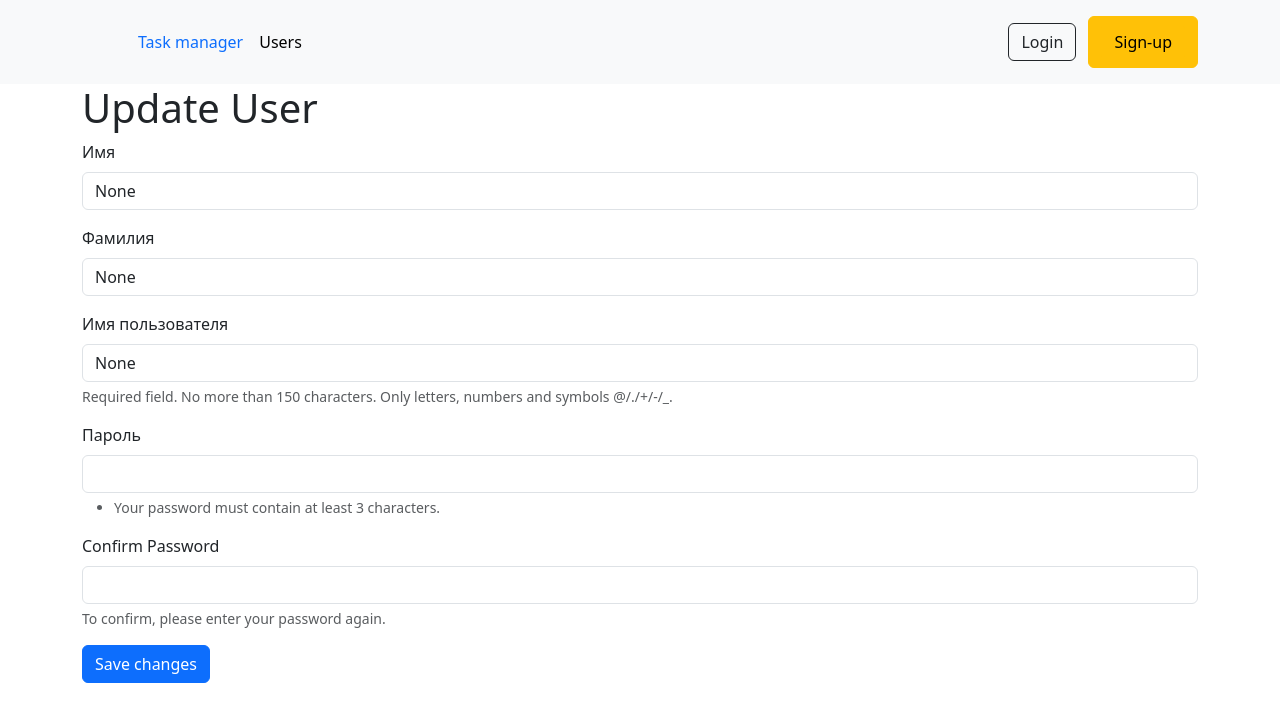
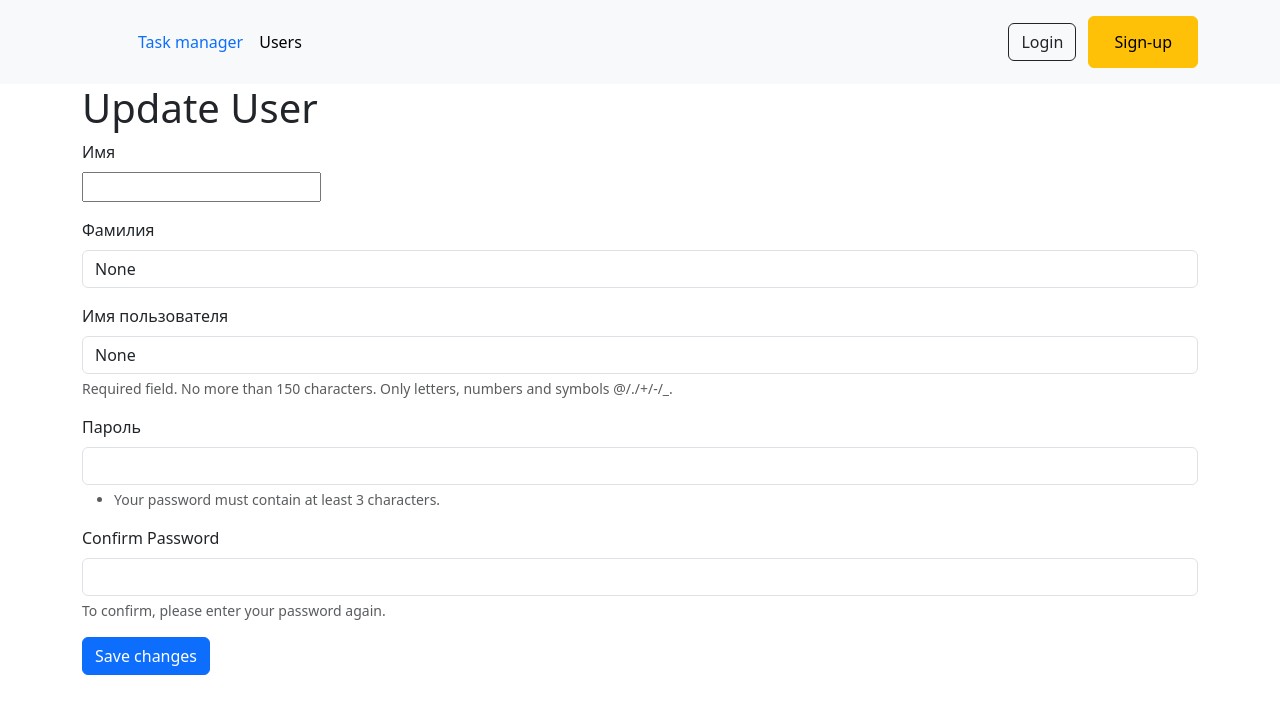
Before and after one commit to sayat-a/python-project-52, a Django app: template task_manager/templates/update.html in a window 1280 px wide. Shown: the top 722 px of the page. Run offline with Django 5.2, Linux system fonts and the light colour scheme; the template is opened without the code that fills it: values that come from a table or form of the project are taken from there, others are empty; some libraries are stand-ins or nearby versions.

Commit message:
update task_manager/templates/update.html

```diff
--- a/task_manager/templates/update.html
+++ b/task_manager/templates/update.html
@@ -8,7 +8,7 @@
         {% csrf_token %}
         <div class="form-group mb-3">
             <label class="form-label d-block" for="id_first_name">{{ form.first_name.label }}</label>
-            <input type="text" name="first_name" value="{{ form.first_name.value }}" maxlength="150" id="id_first_name" class="form-control {% if form.first_name.errors %}is-invalid{% elif form.first_name.value %}is-valid{% endif %}">
+            {{ form.first_name }}
             <div class="invalid-feedback">
                 {% if form.first_name.errors %}
                     {{ form.first_name.errors.0 }}
@@ -18,7 +18,7 @@
 
         <div class="form-group mb-3">
             <label class="form-label d-block" for="id_last_name">{{ form.last_name.label }}</label>
-            <input type="text" name="last_name" value="{{ form.last_name.value }}" maxlength="150" id="id_last_name" class="form-control {% if form.last_name.errors %}is-invalid{% elif form.last_name.value %}is-valid{% endif %}">
+            <input type="text" name="last_name" value="{{ form.last_name.value }}" maxlength="255" id="id_last_name" class="form-control {% if form.last_name.errors %}is-invalid{% elif form.last_name.value %}is-valid{% endif %}">
             <div class="invalid-feedback">
                 {% if form.last_name.errors %}
                     {{ form.last_name.errors.0 }}
```
